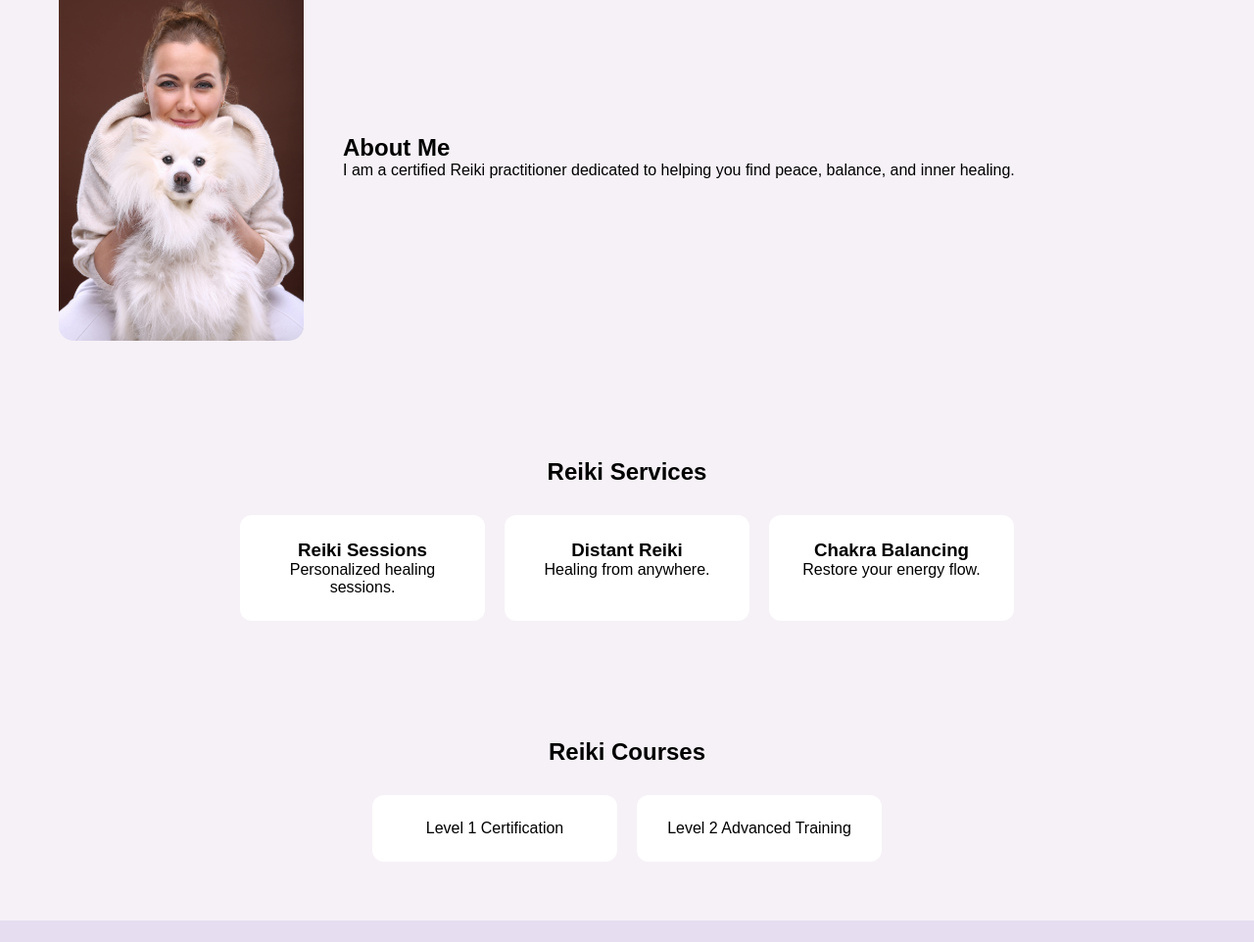
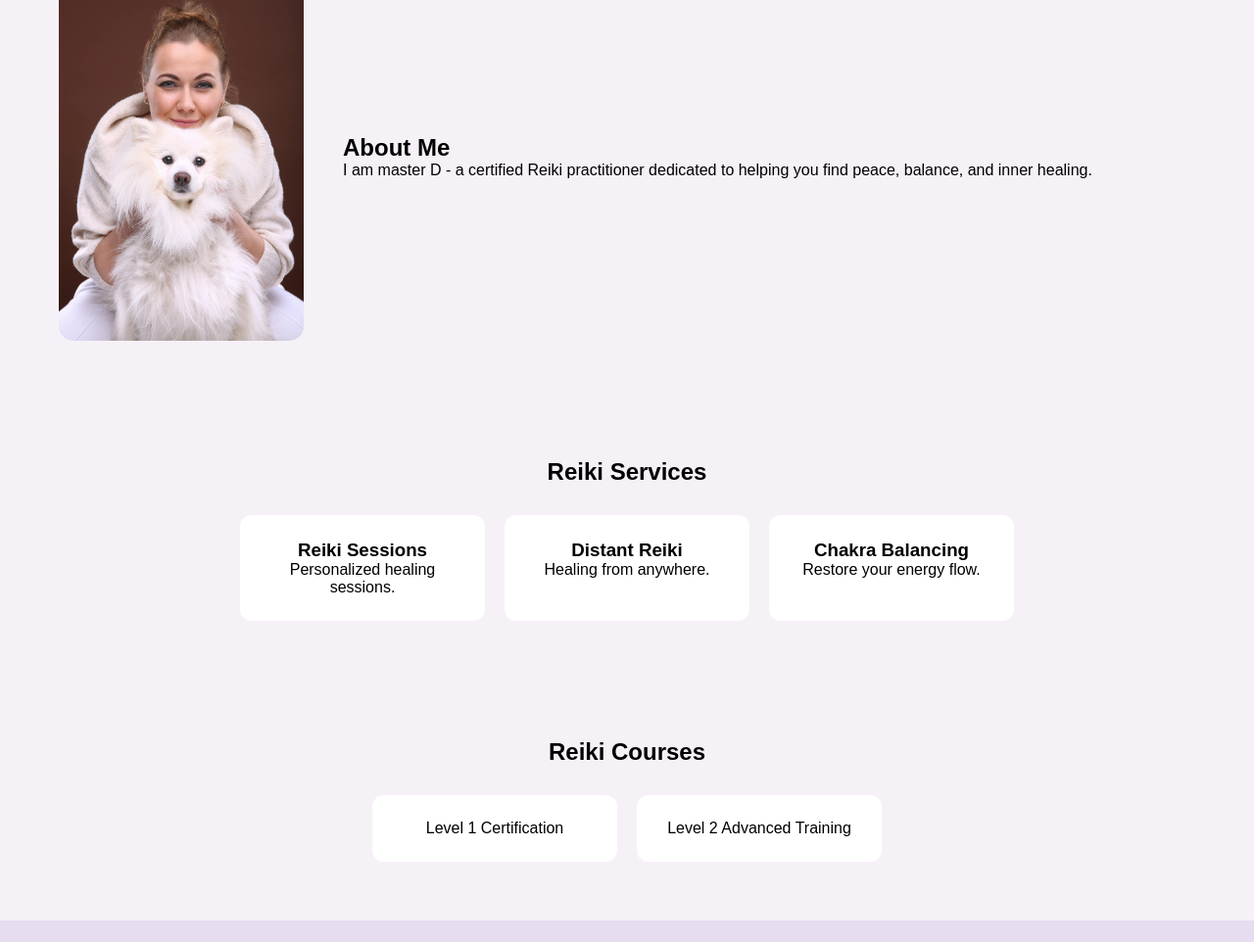
Before and after one commit to donkeypanda/reiki-website, a plain HTML site: page index.html in a window 1280 px wide. Shown: the part 858-1820 px from the top of the page at 98% size. Drawn offline with Linux system fonts and the light colour scheme.

Commit message:
updated about us

```diff
--- a/index.html
+++ b/index.html
@@ -44,7 +44,7 @@
   <div>
     <h2>About Me</h2>
     <p>
-      I am a certified Reiki practitioner dedicated to helping you
+      I am master D - a certified Reiki practitioner dedicated to helping you
       find peace, balance, and inner healing.
     </p>
   </div>
```
